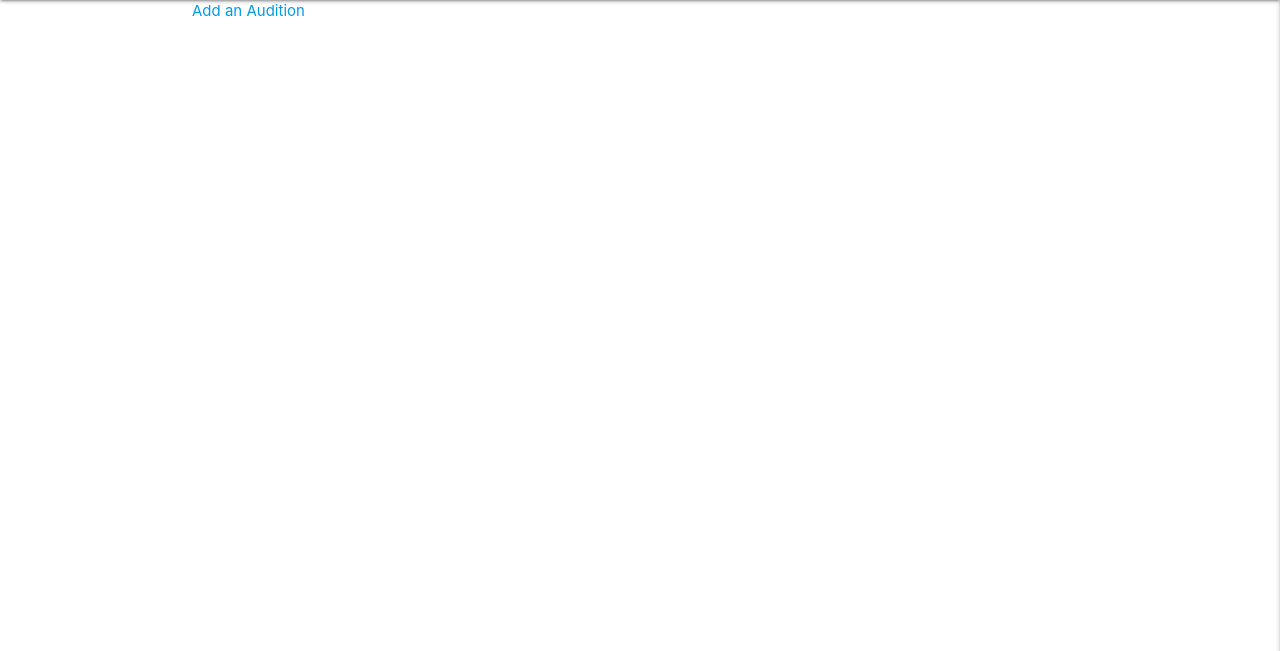
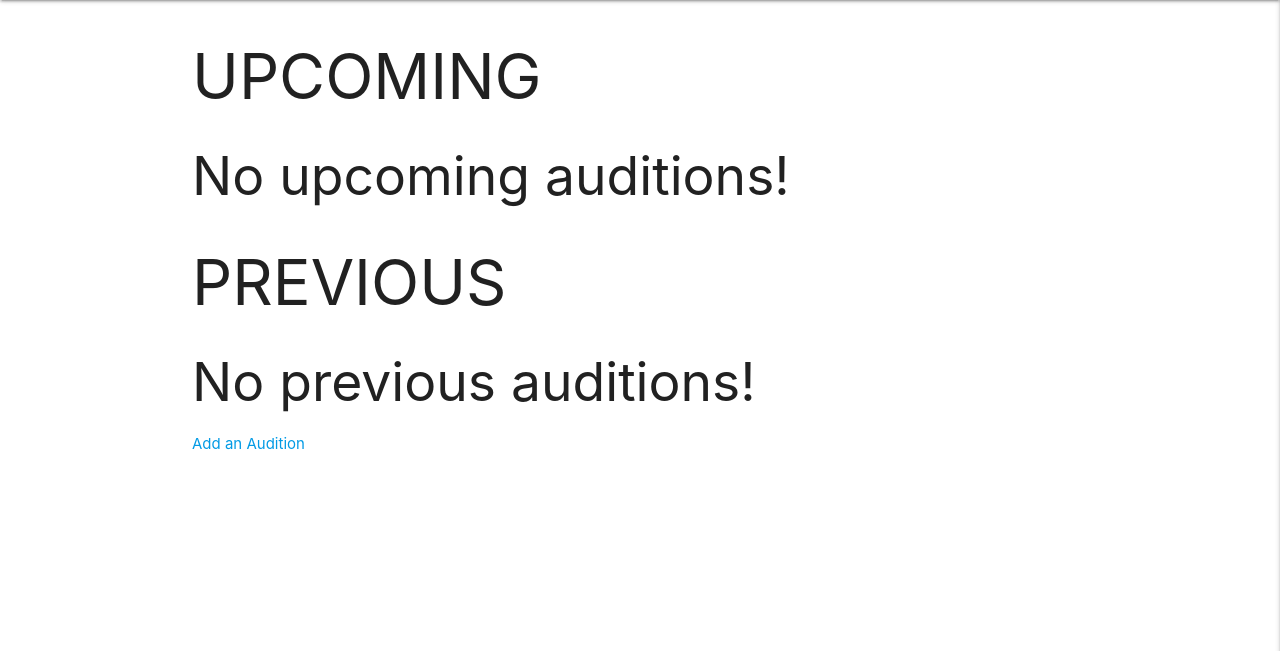
Before and after one commit to LouisPino/audition-assistant, a Django app: page /auditions/ in a window 1280 px wide. Shown: the part 64-715 px from the top of the page. Run offline with Django 4.2, Linux system fonts and the light colour scheme; data that the repository does not hold is empty.

Commit message:
separate auditions into previous/future

```diff
--- a/main_app/templates/auditions/index.html
+++ b/main_app/templates/auditions/index.html
@@ -1,12 +1,25 @@
 {%extends 'base.html'%}
 
 {%block content%}
-{% for audition in auditions %}
+<h1>UPCOMING</h1>
+{% for audition in upcoming_auditions %}
 <a href={%url 'audition_detail' audition.id%}>
 <div class="card">
 <h2>{{audition.orchestra}} - {{audition.date}}</h2>
 </div>
 </a>
+{%empty%}
+<h2>No upcoming auditions!</h2>
+{%endfor%}
+<h1>PREVIOUS</h1>
+{% for audition in previous_auditions %}
+<a href={%url 'audition_detail' audition.id%}>
+<div class="card">
+<h2>{{audition.orchestra}} - {{audition.date}}</h2>
+</div>
+</a>
+{%empty%}
+<h2>No previous auditions!</h2>
 {%endfor%}
 <a href="{% url 'audition_create' %}">Add an Audition</a>
 {%endblock%}
--- a/main_app/views.py
+++ b/main_app/views.py
@@ -17,8 +17,18 @@ from .forms import NoteForm
 
 def auditions(request):
    auditions = Audition.objects.all().order_by('-date')
+   upcoming_auditions = []
+   previous_auditions = []
+   for audition in auditions:
+     if audition.date >= date.today():
+       upcoming_auditions.append(audition)
+     else:
+       previous_auditions.append(audition)
+  #  upcoming_auditions = Audition.objects.filter(date__gte=date.today()).order_by('-date') TWO DB Calls, prob no good
+  #  previous_auditions = Audition.objects.filter(date__lte=date.today()).order_by('-date')
    return render(request, 'auditions/index.html', {
-        'auditions': auditions
+        'upcoming_auditions': upcoming_auditions,
+        'previous_auditions': previous_auditions
     })
 
 def about(request):
```
